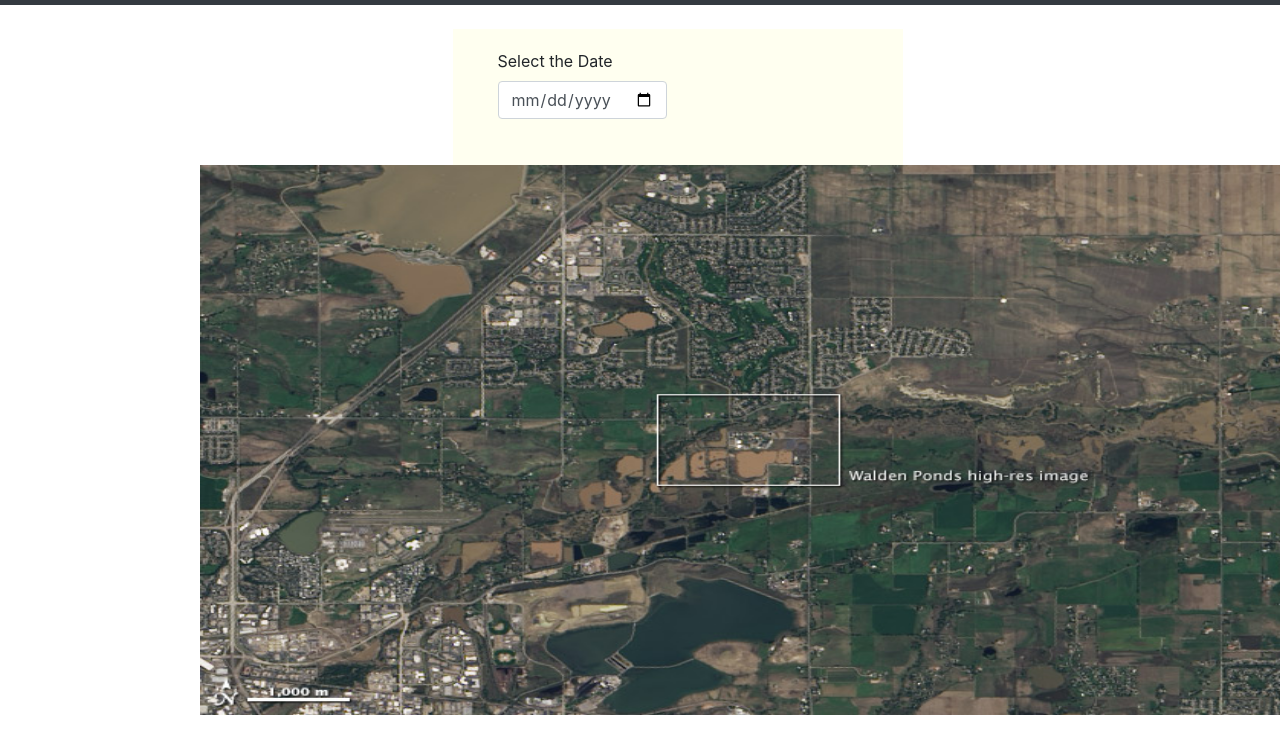
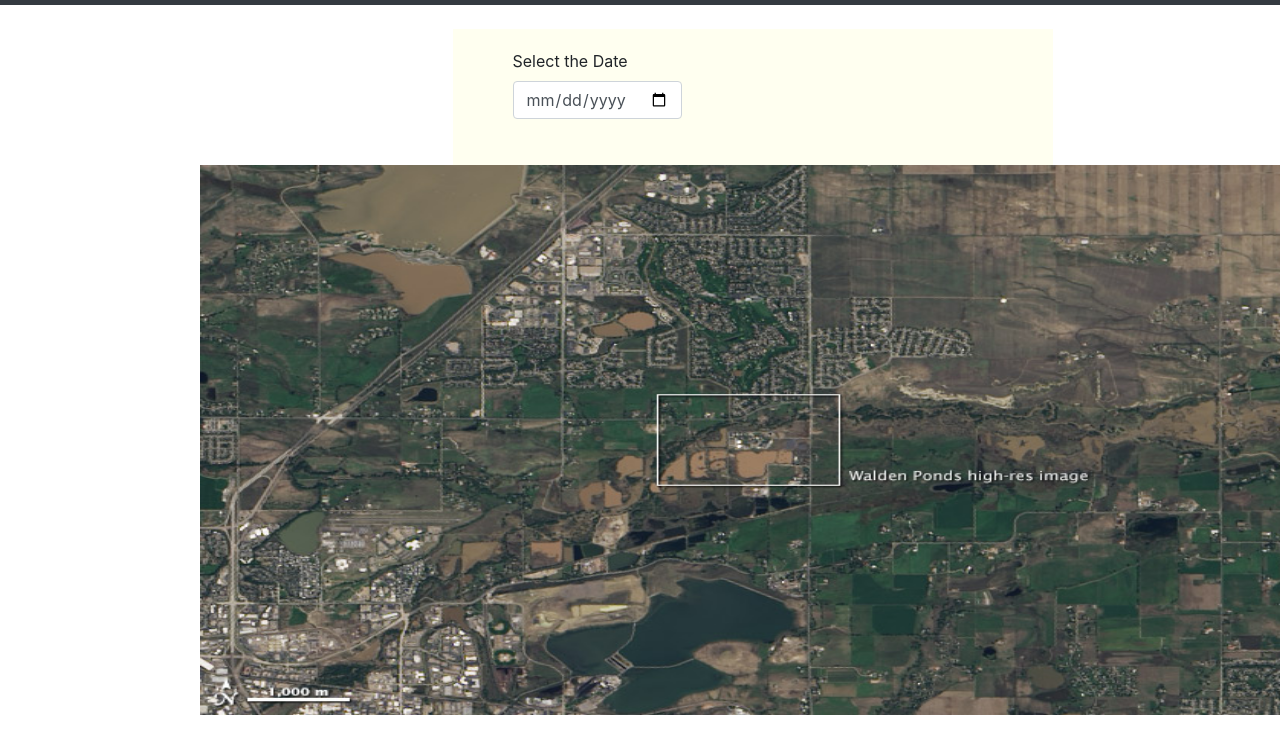
Before and after one commit to aishwar18/aishwar18.github.io, a plain HTML site: page html/details.html in a window 1280 px wide. Shown: the part 59-800 px from the top of the page. Drawn offline with nearby package versions, Linux system fonts and the light colour scheme; files whose address does not match are found by name.

Commit message:
Update details.css

```diff
--- a/css/details.css
+++ b/css/details.css
@@ -27,19 +27,22 @@
   cursor: pointer;
 }
 
-.searchbutton .fas{
+.searchbutton .fas {
   position: absolute;
   top: 50%;
   left: 94%;
   transform:translate(-50%,-50%);
 }
 
-
+.input
+{
+    padding-left:50px;
+}
 .reg-box
 {
   position: relative;
   background-color: ivory;
-  width:450px;
+  width:600px;
   margin-left: 35%;
   margin-top: 7%;
 }
```
